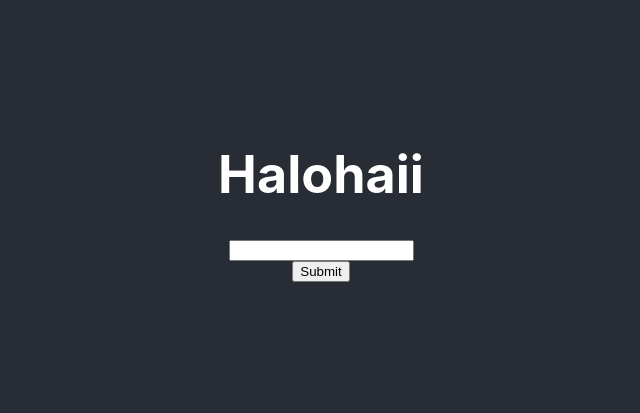
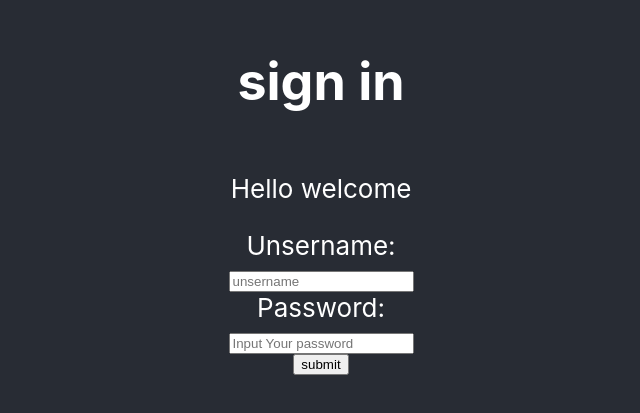
Before and after one commit to RevoU-FSSE-4/Module-4-frisqia, a React (Create React App) app in the folder new-app/: page / in a window 1280 px wide. Shown: the part 205-618 px from the top of the page, without its empty margins (319-959 px from the left). Built offline with nearby package versions, Linux system fonts and the light colour scheme.

Commit message:
commit 2

```diff
--- a/new-app/package.json
+++ b/new-app/package.json
@@ -10,6 +10,7 @@
     "@types/node": "^16.18.96",
     "@types/react": "^18.2.79",
     "@types/react-dom": "^18.2.25",
+    "formik": "^2.4.5",
     "react": "^18.2.0",
     "react-dom": "^18.2.0",
     "react-scripts": "5.0.1",
--- a/new-app/src/App.tsx
+++ b/new-app/src/App.tsx
@@ -5,26 +5,34 @@ import ButtonComponent from "./ButtonComponent";
 import InputComponent from "./InputComponent";
 
 function App() {
-  const [username, setUsername] = useState<string>("haii");
+  let nama = "submit";
+  let inputLabel = "Unsername: ";
+  let inputLabel1 = "Password: ";
+  const [username, setUsername] = useState<string>("welcome");
+  const [myArray, setMyArray] = useState<string[]>([
+    "cia",
+    "oji",
+    "fahmi",
+    "mpi",
+  ]);
+  function changeName(newUsername: string) {
+    setUsername(newUsername);
+  }
+  function arrayElement() {
+    myArray.push("abay");
+    console.log(myArray);
+  }
   return (
     <div className="App">
       <header className="App-header">
-        {/* <img src={logo} className="App-logo" alt="logo" />
-        <p>
-          Edit <code>src/App.tsx</code> and save to reload.
-        </p>
-        <a
-          className="App-link"
-          href="https://reactjs.org"
-          target="_blank"
-          rel="noopener noreferrer"
-        >
-          Learn React
-
-        </a> */}
-        <h1>Halo{username}</h1>
-        <InputComponent InputText={"your name"} />
-        <ButtonComponent buttonText={"hello"} />
+        <h1>sign in</h1>
+        <p>Hello {username}</p>
+        <InputComponent
+          inputLabel={inputLabel}
+          inputLabel1={inputLabel1}
+          changeName={changeName}
+        />
+        <ButtonComponent buttonText={nama} arrayElement={arrayElement} />
       </header>
     </div>
   );
--- a/new-app/src/ButtonComponent.tsx
+++ b/new-app/src/ButtonComponent.tsx
@@ -1,9 +1,15 @@
 import React from "react";
 interface ButtonComponentProps {
   buttonText: string;
+  arrayElement: () => void;
 }
-const ButtonComponent: React.FC<ButtonComponentProps> = ({ buttonText }) => {
-  return <button>Submit</button>;
+const ButtonComponent: React.FC<ButtonComponentProps> = ({
+  buttonText,
+  arrayElement,
+}) => {
+  //object distructuring
+  return <button onClick={(e) => arrayElement()}>{buttonText}</button>;
 };
 
 export default ButtonComponent;
+//https://codefile.io/f/RUhjCDfrGg
--- a/new-app/src/InputComponent.tsx
+++ b/new-app/src/InputComponent.tsx
@@ -1,9 +1,40 @@
+import { log } from "console";
 import React from "react";
 interface InputComponentProps {
-  InputText: string;
+  inputLabel: string;
+  inputLabel1: string;
+  changeName: (newUsername: string) => void;
 }
-const InputComponent: React.FC<InputComponentProps> = ({ InputText }) => {
-  return <input required></input>;
+
+const InputComponent: React.FC<InputComponentProps> = ({
+  inputLabel,
+  inputLabel1,
+  changeName,
+}) => {
+  return (
+    <>
+      <div>
+        <label>{inputLabel}</label>
+        <br />
+        <input
+          type="text"
+          id="name"
+          placeholder="unsername"
+          onChange={(e) => {
+            changeName(e.target.value);
+          }}
+        ></input>
+      </div>
+      <div>
+        <label>{inputLabel1}</label>
+        <br />
+        <input
+          type="password"
+          id="password"
+          placeholder="Input Your password"
+        ></input>
+      </div>
+    </>
+  );
 };
-
 export default InputComponent;
```
Also changed, not shown: 1 other file (tests, documents, lock files or other folders).
